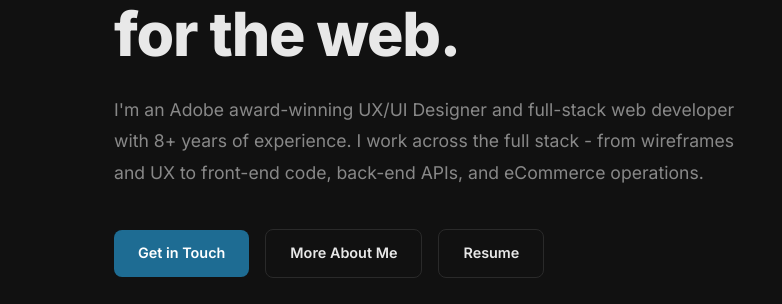
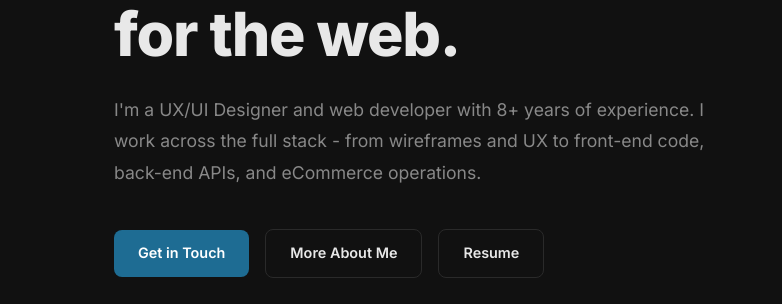
Before and after one commit to malford89/michaelalford.com, a website: page index.html in a window 1280 px wide. Shown: the part 292-596 px from the top of the page, 0-782 px from the left. Drawn offline with Linux system fonts and the light colour scheme.

Commit message:
Remove Adobe award mention from home hero blurb

```diff
--- a/index.html
+++ b/index.html
@@ -40,7 +40,7 @@
         <p class="hero-eyebrow">Web Designer &amp; Developer  -  Baton Rouge, LA</p>
         <h1>Hi, I'm <span>Michael</span>,<br>I design and build<br>for the web.</h1>
         <p class="hero-bio">
-          I'm an Adobe award-winning UX/UI Designer and full-stack web developer with 8+ years of experience.
+          I'm a UX/UI Designer and web developer with 8+ years of experience.
           I work across the full stack - from wireframes and UX to front-end code, back-end APIs, and eCommerce operations.
         </p>
         <div class="hero-actions">
```
